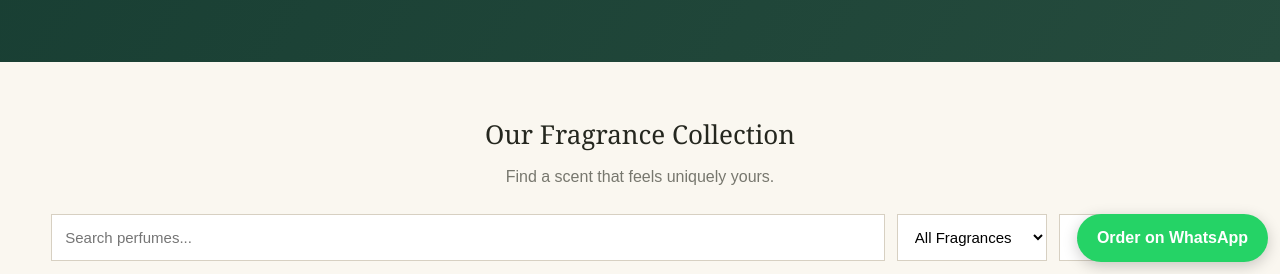
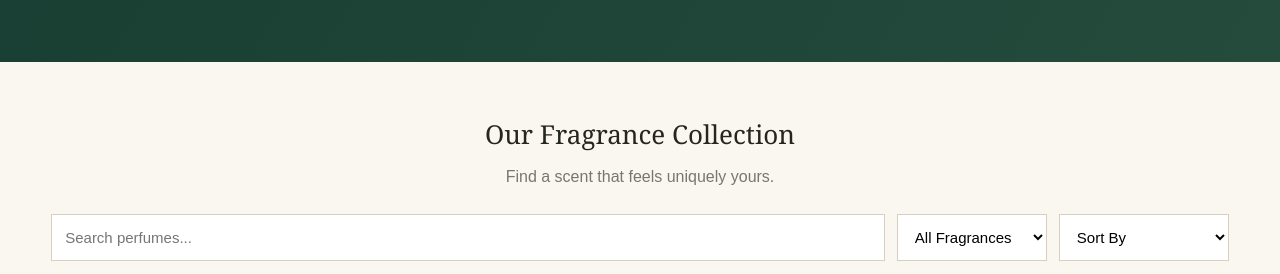
Before and after one commit to marshadk7mailcom-hue/raaz-e-itr, a website: page index.html in a window 1280 px wide. Shown: the part 526-800 px from the top of the page. Drawn offline with Linux system fonts and the light colour scheme.

Commit message:
Update index.html

```diff
--- a/index.html
+++ b/index.html
@@ -399,7 +399,7 @@ const perfumes = [
 ];
 
 let cart = [];
-const MAX_ITEMS = 10;
+const MAX_ITEMS = 20;
 
 function renderProducts() {
   const query = document.getElementById("search").value.toLowerCase();
@@ -424,7 +424,7 @@ function renderProducts() {
   const totalItems = cart.reduce((sum, item) => sum + item.qty, 0);
 
   container.innerHTML = list.map(p => `
-    <article class="card">
+   <article class="card" onclick="addToCart(${p.id})" style="cursor:pointer">
       <img src="${p.image}" alt="${p.name}" loading="lazy">
       <div class="card-body">
         <span class="tag">${p.category} • Fragrance</span>
@@ -582,12 +582,7 @@ document.getElementById("year").textContent = new Date().getFullYear();
 renderProducts();
 updateCart();
 </script>
-<a
-  class="whatsapp"
-  href="https://wa.me/923094127093?text=Assalam-o-Alaikum%2C%20mujhe%20RAAZ%20E%20ITR%20se%20perfume%20order%20karna%20hai"
-  target="_blank"
-  rel="noopener noreferrer"
->Order on WhatsApp</a>
+
 
 </body>
 </html>
```
